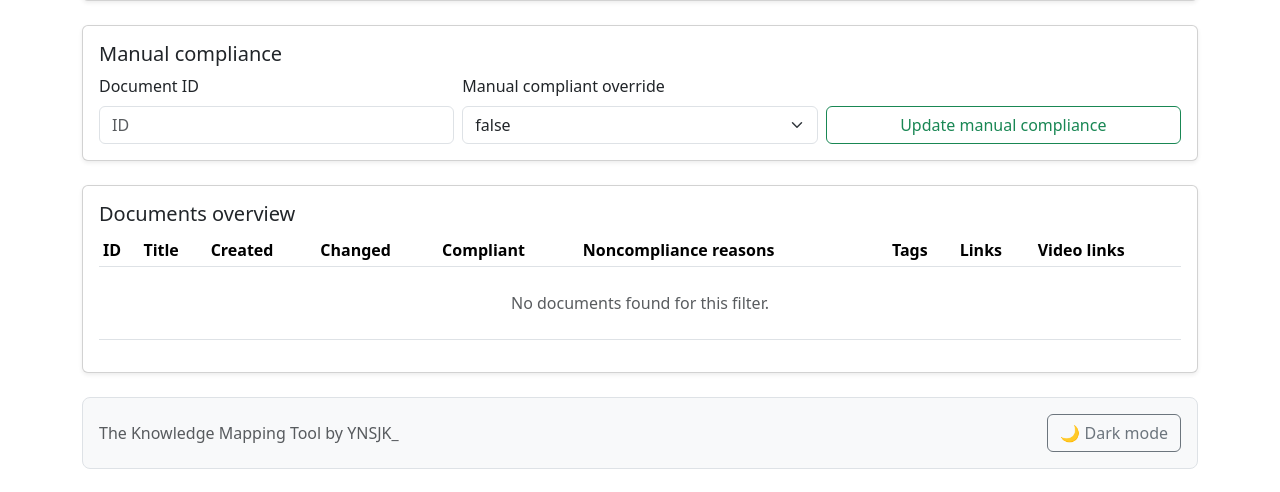
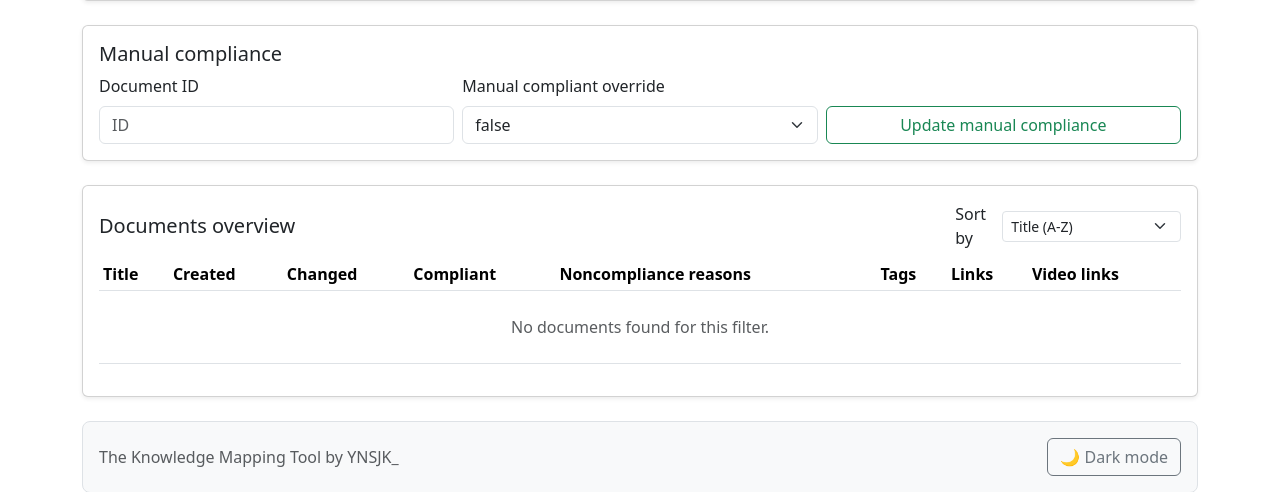
Before and after one commit to supernova576/the_knowledge_mapping, a Flask app: page / in a window 1280 px wide. Shown: the part 510-1002 px from the top of the page. Before the commit the page ends 979 px from the top, so only its background shows below. Run offline with Flask 3, Linux system fonts and the light colour scheme; data that the repository does not hold is empty.

Commit message:
adds cosmetic changes

```diff
--- a/app.py
+++ b/app.py
@@ -273,10 +273,57 @@ def _docs_alpha_sort_key(doc: dict) -> tuple[int, str]:
     return (0 if starts_with_digit else 1, title.casefold())
 
 
+def _parse_doc_date(value: str | None) -> datetime | None:
+    date_label = str(value or "").strip()
+    if not date_label or date_label.upper() == "N/A":
+        return None
+
+    for date_format in ("%d.%m.%Y", "%Y-%m-%d", "%Y-%m-%d %H:%M:%S"):
+        try:
+            return datetime.strptime(date_label, date_format)
+        except ValueError:
+            continue
+
+    return None
+
+
+def _sort_docs(processed_docs: list[dict], sort_by: str) -> None:
+    if sort_by == "title_desc":
+        processed_docs.sort(key=_docs_alpha_sort_key, reverse=True)
+        return
+
+    if sort_by == "created_newest":
+        processed_docs.sort(
+            key=lambda doc: (_parse_doc_date(doc.get("created_at")) is None, _parse_doc_date(doc.get("created_at")) or datetime.min),
+            reverse=True,
+        )
+        return
+
+    if sort_by == "created_oldest":
+        processed_docs.sort(key=lambda doc: (_parse_doc_date(doc.get("created_at")) is None, _parse_doc_date(doc.get("created_at")) or datetime.max))
+        return
+
+    if sort_by == "changed_newest":
+        processed_docs.sort(
+            key=lambda doc: (_parse_doc_date(doc.get("changed_at")) is None, _parse_doc_date(doc.get("changed_at")) or datetime.min),
+            reverse=True,
+        )
+        return
+
+    if sort_by == "changed_oldest":
+        processed_docs.sort(key=lambda doc: (_parse_doc_date(doc.get("changed_at")) is None, _parse_doc_date(doc.get("changed_at")) or datetime.max))
+        return
+
+    processed_docs.sort(key=_docs_alpha_sort_key)
+
+
 @app.route("/", methods=["GET"])
 def index():
     view = request.args.get("view", "all")
     query = request.args.get("q", "").strip()
+    sort_by = request.args.get("sort", "title_asc").strip()
+    if sort_by not in {"title_asc", "title_desc", "created_newest", "created_oldest", "changed_newest", "changed_oldest"}:
+        sort_by = "title_asc"
 
     database = db()
     docs = _load_docs(database, view, query)
@@ -292,11 +339,12 @@ def index():
         row["links_list"] = _to_display_list(row.get("links"))
         row["video_links_list"] = _to_display_list(row.get("video_links"))
         row["noncompliance_reason_list"] = _to_display_list(row.get("noncompliance_reason"))
+        row["changed_at_list"] = _to_display_list(row.get("changed_at"))
         row["manual_compliant_override"] = _normalize_manual_override(row.get("manual_compliant_override"))
         row["compliance_tag_class"] = _compliance_tag_class(row)
         processed_docs.append(row)
 
-    processed_docs.sort(key=_docs_alpha_sort_key)
+    _sort_docs(processed_docs, sort_by)
     last_sync_time = database.get_last_sync_time()
 
     version_status = database.get_version_control_snapshot()
@@ -309,6 +357,7 @@ def index():
         incompliant_docs=incompliant_docs,
         selected_view=view,
         query=query,
+        selected_sort=sort_by,
         last_sync_time=_format_sync_time_relative_to_now(last_sync_time),
         last_sync_alert=_sync_banner_state(last_sync_time),
         has_git_changes=version_status.get("has_changes", False),
--- a/templates/index.html
+++ b/templates/index.html
@@ -74,6 +74,7 @@
                     <option value="incompliant" {% if selected_view=='incompliant' %}selected{% endif %}>Incompliant only</option>
                 </select></div>
                 <div class="col-md-7"><label class="form-label">Query</label><input name="q" value="{{ query }}" class="form-control" placeholder="id, file name, or #tag" /></div>
+                <input type="hidden" name="sort" value="{{ selected_sort }}" />
                 <div class="col-md-2 d-grid"><button class="btn btn-outline-primary">Apply</button></div>
             </form>
         </div></div>
@@ -87,9 +88,26 @@
             </form>
         </div></div>
 
-        <div class="card shadow-sm"><div class="card-body"><h2 class="h5">Documents overview</h2><div class="table-responsive"><table class="table table-sm align-middle compliance-table"><thead><tr><th>ID</th><th>Title</th><th>Created</th><th>Changed</th><th>Compliant</th><th>Noncompliance reasons</th><th>Tags</th><th>Links</th><th>Video links</th></tr></thead><tbody>
-            {% for doc in docs %}<tr><td>{{ doc.id }}</td><td>{{ doc.title }}</td><td>{{ doc.created_at }}</td><td>{{ doc.changed_at }}</td><td><span class="badge {{ doc.compliance_tag_class }}">{{ doc.is_compliant }}</span></td><td>{% for reason in doc.noncompliance_reason_list %}<span class="badge text-bg-warning text-dark me-1">{{ reason }}</span>{% endfor %}</td><td>{% for tag in doc.tags_list %}<span class="badge text-bg-secondary me-1">{{ tag }}</span>{% endfor %}</td><td>{% for link in doc.links_list %}<a href="{{ link }}" target="_blank" rel="noreferrer" class="d-block small">{{ link }}</a>{% endfor %}</td><td>{% for link in doc.video_links_list %}<a href="{{ link }}" target="_blank" rel="noreferrer" class="d-block small">{{ link }}</a>{% endfor %}</td></tr>
-            {% else %}<tr><td colspan="9" class="text-center text-muted py-4">No documents found for this filter.</td></tr>{% endfor %}
+        <div class="card shadow-sm"><div class="card-body">
+            <div class="d-flex justify-content-between align-items-center gap-2 flex-wrap mb-2">
+                <h2 class="h5 mb-0">Documents overview</h2>
+                <form method="get" action="{{ url_for('index') }}" class="d-flex align-items-center gap-2">
+                    <input type="hidden" name="view" value="{{ selected_view }}" />
+                    <input type="hidden" name="q" value="{{ query }}" />
+                    <label class="form-label mb-0" for="sort">Sort by</label>
+                    <select id="sort" name="sort" class="form-select form-select-sm" onchange="this.form.submit()">
+                        <option value="title_asc" {% if selected_sort=='title_asc' %}selected{% endif %}>Title (A-Z)</option>
+                        <option value="title_desc" {% if selected_sort=='title_desc' %}selected{% endif %}>Title (Z-A)</option>
+                        <option value="created_newest" {% if selected_sort=='created_newest' %}selected{% endif %}>Created (newest)</option>
+                        <option value="created_oldest" {% if selected_sort=='created_oldest' %}selected{% endif %}>Created (oldest)</option>
+                        <option value="changed_newest" {% if selected_sort=='changed_newest' %}selected{% endif %}>Changed (newest)</option>
+                        <option value="changed_oldest" {% if selected_sort=='changed_oldest' %}selected{% endif %}>Changed (oldest)</option>
+                    </select>
+                </form>
+            </div>
+            <div class="table-responsive"><table class="table table-sm align-middle compliance-table"><thead><tr><th>Title</th><th>Created</th><th>Changed</th><th>Compliant</th><th>Noncompliance reasons</th><th>Tags</th><th>Links</th><th>Video links</th></tr></thead><tbody>
+            {% for doc in docs %}<tr><td>{{ doc.title }}</td><td>{{ doc.created_at }}</td><td>{% if doc.changed_at_list %}{% for changed_date in doc.changed_at_list %}<span class="d-block">{{ changed_date }}</span>{% endfor %}{% else %}N/A{% endif %}</td><td><span class="badge {{ doc.compliance_tag_class }}">{{ doc.is_compliant }}</span></td><td>{% for reason in doc.noncompliance_reason_list %}<span class="badge text-bg-warning text-dark me-1">{{ reason }}</span>{% endfor %}</td><td>{% for tag in doc.tags_list %}<span class="badge text-bg-secondary me-1">{{ tag }}</span>{% endfor %}</td><td>{% for link in doc.links_list %}<a href="{{ link }}" target="_blank" rel="noreferrer" class="d-block small">{{ link }}</a>{% endfor %}</td><td>{% for link in doc.video_links_list %}<a href="{{ link }}" target="_blank" rel="noreferrer" class="d-block small">{{ link }}</a>{% endfor %}</td></tr>
+            {% else %}<tr><td colspan="8" class="text-center text-muted py-4">No documents found for this filter.</td></tr>{% endfor %}
         </tbody></table></div></div></div>
             {% include '_footer.html' %}
 </div>
--- a/templates/todo.html
+++ b/templates/todo.html
@@ -42,10 +42,9 @@
             </form>
         </div></div>
 
-        <div class="card shadow-sm"><div class="card-body"><h2 class="h5">All todos</h2><div class="table-responsive"><table class="table table-sm align-middle"><thead><tr><th>ID</th><th>Note</th><th>Type</th><th>Progress</th><th>Last update</th><th>Actions</th></tr></thead><tbody>
+        <div class="card shadow-sm"><div class="card-body"><h2 class="h5">All todos</h2><div class="table-responsive"><table class="table table-sm align-middle"><thead><tr><th>Note</th><th>Type</th><th>Progress</th><th>Last update</th><th>Actions</th></tr></thead><tbody>
             {% for todo in todos %}
             <tr>
-                <td>{{ todo.id }}</td>
                 <td>{{ todo.note }}</td>
                 <td>
                     {% for todo_type in todo.type_list %}
@@ -78,7 +77,7 @@
                 </td>
             </tr>
             {% else %}
-            <tr><td colspan="6" class="text-center text-muted py-4">No todos available.</td></tr>
+            <tr><td colspan="5" class="text-center text-muted py-4">No todos available.</td></tr>
             {% endfor %}
         </tbody></table></div></div></div>
             {% include '_footer.html' %}
```
